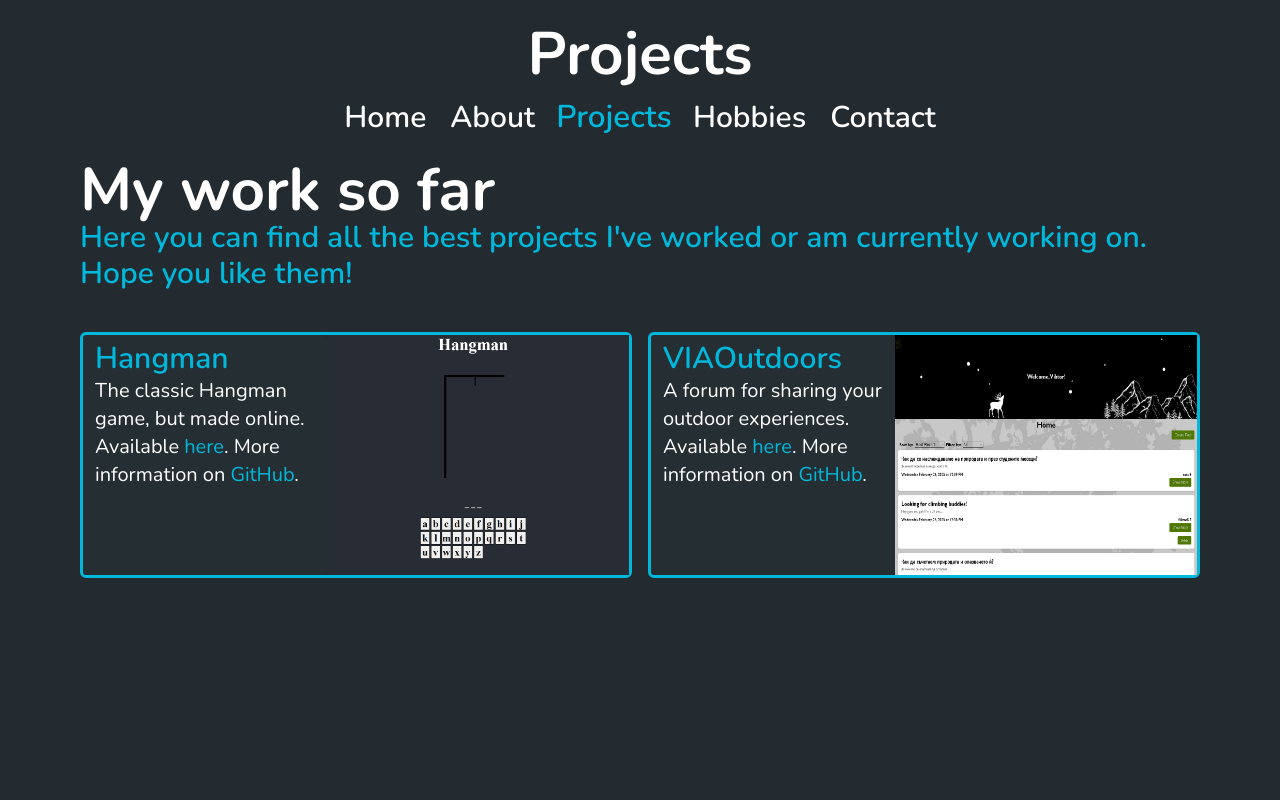
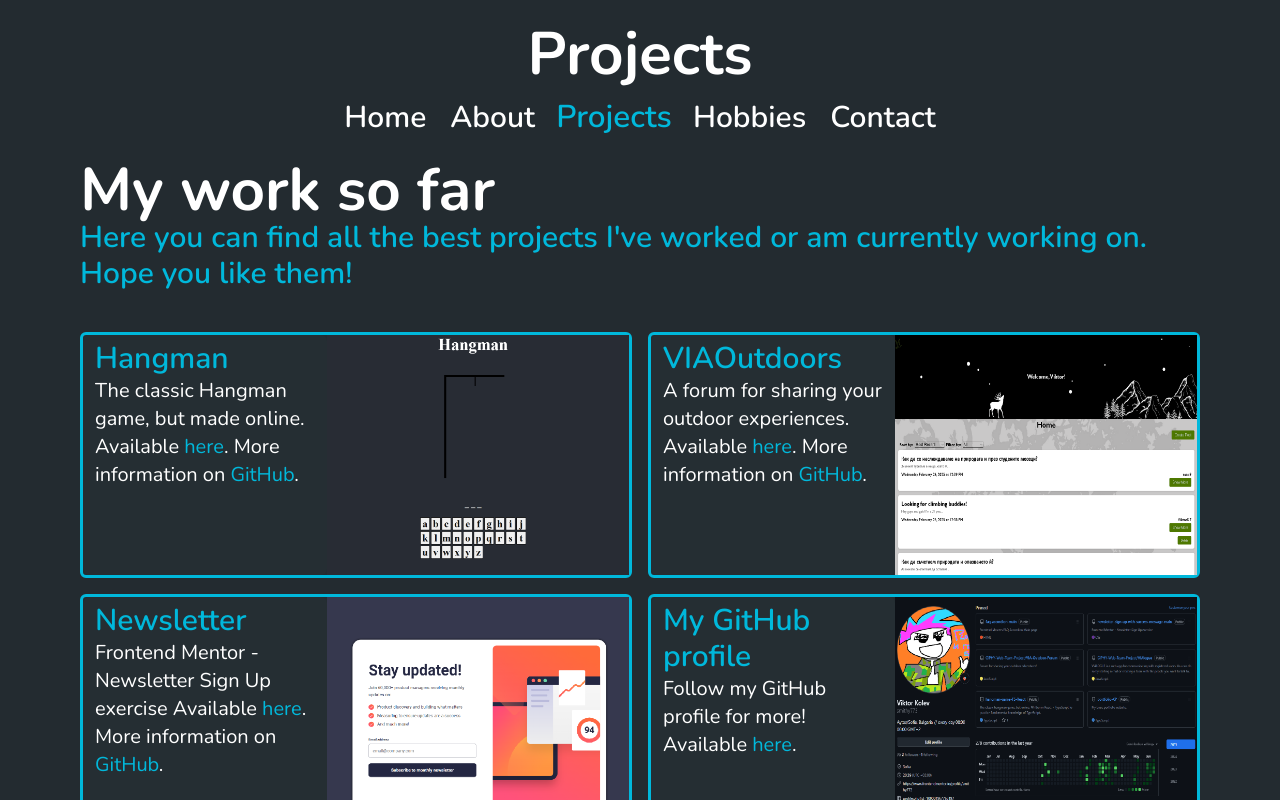
Before and after one commit to smithy773/portfolio-XP, a React (Vite) app: page /projects in a window 1280 px wide. Built offline with nearby package versions, Linux system fonts and the light colour scheme.

Commit message:
Add projects

```diff
--- a/src/components/Pages/Projects/Projects.tsx
+++ b/src/components/Pages/Projects/Projects.tsx
@@ -34,6 +34,37 @@
           github={projects.viaoutd.github}
         />
       </section>
+      <section className='flex lg:flex-row lg:gap-4 flex-col items-center justify-evenly'>
+        <Project
+          title={projects.newsletter.title}
+          description={projects.newsletter.description}
+          imgSrc={projects.newsletter.imgSrc}
+          link={projects.newsletter.link}
+          github={projects.newsletter.github}
+        />
+        <div className='flex max-w-xl xl:w-xl lg:w-lg w-auto xl:max-h-fit border-3 border-cyan-500 rounded-md mb-4'>
+          <div className='backgr-p'>
+            <h3 className='medium-h lg:text-3xl md:text-2xl text-xl'>
+              {projects.github.title}
+            </h3>
+            <p className='xl:text-xl md:text-lg sm:text-md'>
+              {projects.github.description} Available{' '}
+              <a
+                href={projects.github.link}
+                target='_blank'
+                className='text-cyan-500'
+              >
+                here
+              </a>
+              .
+            </p>
+          </div>
+          <img
+            src={projects.github.imgSrc}
+            className='lg:h-60 h-40 lg:block hidden'
+          />
+        </div>
+      </section>
     </div>
   );
 }
--- a/src/store/projects.ts
+++ b/src/store/projects.ts
@@ -25,4 +25,19 @@
     link: 'https://via-outdoors-d6d97.web.app',
     github: 'https://github.com/GIPHY-Web-Team-Project/VIA-Outdoor-Forum',
   },
+  newsletter: {
+    title: 'Newsletter',
+    description: 'Frontend Mentor - Newsletter Sign Up exercise',
+    imgSrc: '/imgs/newsletter.png',
+    link: 'https://smithy773.github.io/newsletter-sign-up-with-success-message-main/',
+    github:
+      'https://github.com/smithy773/newsletter-sign-up-with-success-message-main',
+  },
+  github: {
+    title: 'My GitHub profile',
+    description: 'Follow my GitHub profile for more!',
+    imgSrc: '/imgs/github.PNG',
+    link: 'https://github.com/smithy773',
+    github: '',
+  },
 };
```
Also changed, not shown: public/imgs/github.PNG (added), public/imgs/newsletter.png (added).
